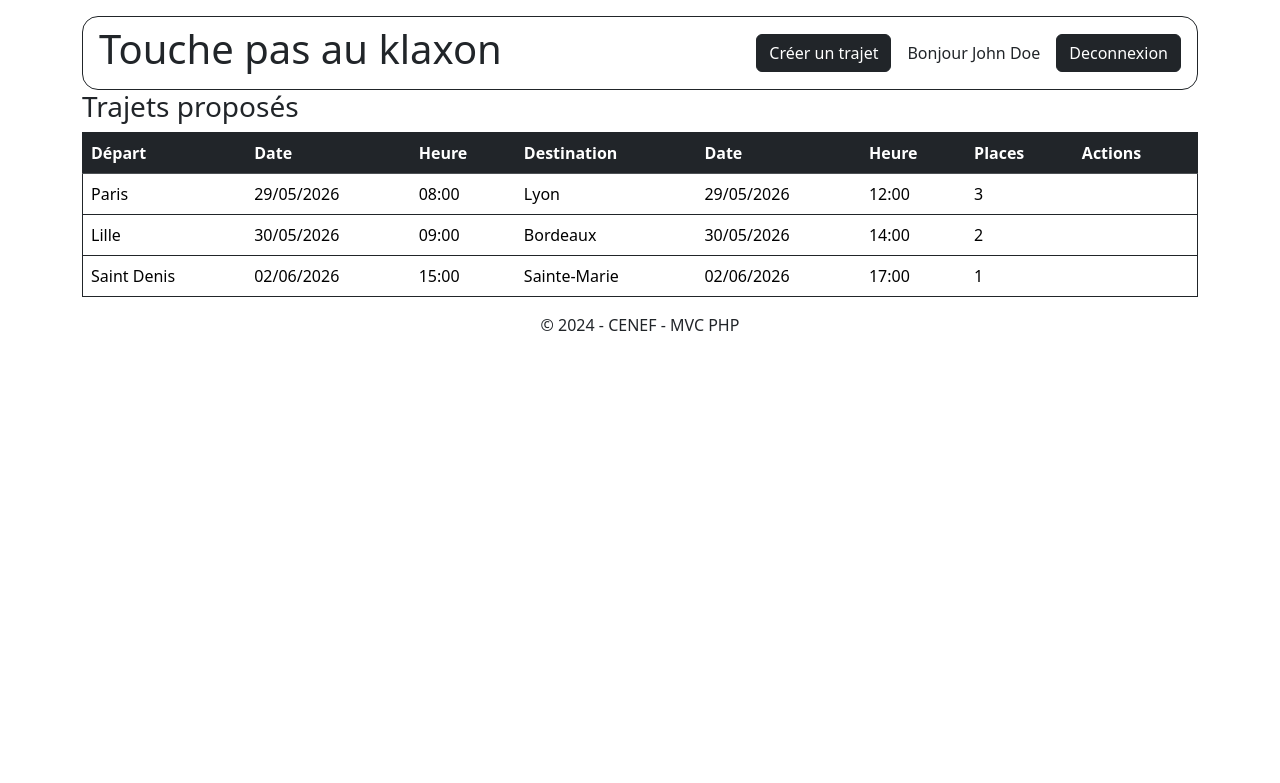
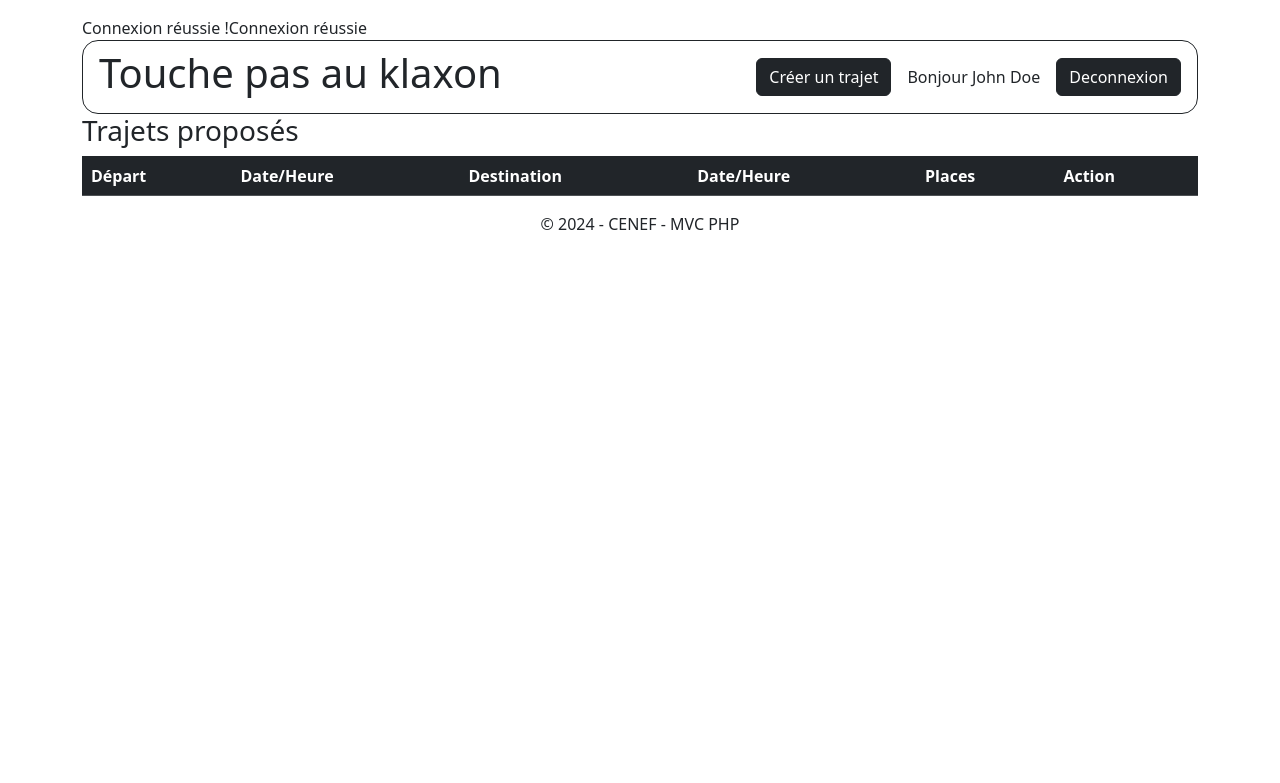
Before and after one commit to AshM974/touche-pas-au-klaxon, a PHP site: page /views/users.php in a window 1280 px wide. Shown: the top 783 px of the page. Run offline with PHP 8.4, Linux system fonts and the light colour scheme; lists and menus that the app fills with data are empty.

Commit message:
Affichage de la BDD dans la page utilisateur faite

```diff
--- a/public/index.php
+++ b/public/index.php
@@ -18,7 +18,9 @@ if ($url == $prefixUrl.'') {
     $controller = new HomeController();
     $controller->index();
 } else if ($url == $prefixUrl.'users') {
-    require('./views/users.php');
+    require_once './controllers/UsersController.php';
+    $controller = new UsersController();
+    $controller->index();
 } else if ($url == $prefixUrl.'dashboard_admin') {
     require('./views/dashboard_admin.php');
 } else if ($url == $prefixUrl.'login') {
--- a/public/views/users.php
+++ b/public/views/users.php
@@ -1,3 +1,11 @@
+<?php
+
+require_once __DIR__ . '/../../config/database.php';
+
+echo "Connexion réussie";
+
+?>
+
 <!DOCTYPE html>
 <html lang="fr">
 <head>
@@ -28,58 +36,35 @@
     <thead>
         <tr class="table-dark">
             <th>Départ</th>
-            <th>Date</th>
-            <th>Heure</th>
+            <th>Date/Heure</th>
             <th>Destination</th>
-            <th>Date</th>
-            <th>Heure</th>
+            <th>Date/Heure</th>
             <th>Places</th>
-            <th >Actions</th>
+            <th>Action</th>
         </tr>
     </thead>
     <tbody>
-        <tr>
-            <td>Paris</td>
-            <td>29/05/2026 </td>
-            <td>08:00</td>
-            <td>Lyon</td>
-            <td>29/05/2026</td>
-            <td>12:00</td>
-            <td>3</td>
-            <td ></td>
-        </tr>
-        <tr>
-            <td>Lille</td>
-            <td>30/05/2026</td>
-            <td>09:00</td>
-            <td>Bordeaux</td>
-            <td>30/05/2026</td>
-            <td>14:00</td>
-            <td>2</td>
-            <td ></td>
-        </tr>
-        <tr>
-            <td>Saint Denis</td>
-            <td>02/06/2026</td>
-            <td>15:00</td>
-            <td>Sainte-Marie</td>
-            <td>02/06/2026</td>
-            <td>17:00</td>
-            <td>1</td>
-            <td ></td>
-        </tr>
+
+<?php
+$trajets = $trajets ?? [];
+?>
+
+<?php foreach ($trajets as $trajet): ?>
+
+    <tr>
+    <td><?= $trajet['nom_agence_depart'] ?></td>
+    <td><?= $trajet['date_heure_depart'] ?></td>
+
+    <td><?= $trajet['nom_agence_arrivee'] ?></td>
+    <td><?= $trajet['date_heure_arrivee'] ?></td>
+
+    <td><?= $trajet['nb_places_restante'] ?></td>
+    <td></td>
+</tr>
+
+<?php endforeach; ?>
     </tbody>
-    <!-- <tfoot>
-        <tr>
-            <td></td>
-            <td></td>
-            <td></td>
-            <td></td>
-            <td></td>
-            <td></td>
-            <td></td>
-        </tr>
-    </tfoot> -->
+
     </table>
 
 </div>
```
Also changed, not shown: public/controllers/UsersController.php (+26 -0 lines), public/views/home.php (+1 -39 lines), public/controllers/HomeController.php (line endings or trailing spaces).
